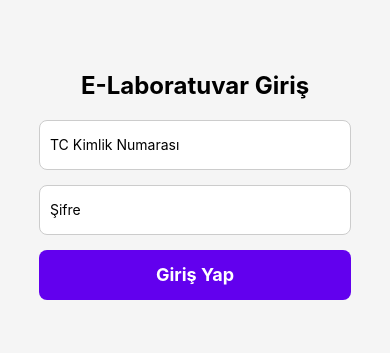
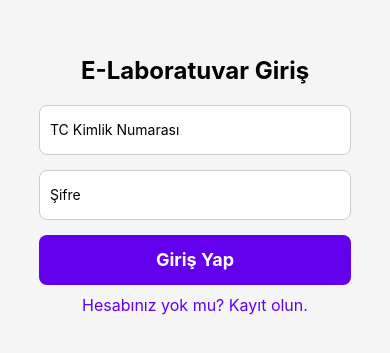
Before and after one commit to mertesermeral/E_Lab_System, a React Native app: screen /Login in a window 390 px wide. Shown: the part 237-590 px from the top of the page. Built offline with nearby package versions, Linux system fonts and the light colour scheme.

Commit message:
kayıtekranıFirebase

```diff
--- a/LoginScreen.js
+++ b/LoginScreen.js
@@ -1,4 +1,3 @@
-// LoginScreen.js
 import React, { useState } from "react";
 import {
   View,
@@ -8,17 +7,17 @@ import {
   StyleSheet,
   Alert,
 } from "react-native";
-import { signInWithEmailAndPassword } from "firebase/auth";
+import { signInWithEmailAndPassword, createUserWithEmailAndPassword } from "firebase/auth";
 import { auth } from "./firebase";
 
 const LoginScreen = () => {
   const [tc, setTc] = useState("");
   const [password, setPassword] = useState("");
+  const [isRegistering, setIsRegistering] = useState(false); // Kayıt yapılıp yapılmadığını kontrol eden durum
 
   const handleLogin = async () => {
     try {
-      // TC kimlik numarasını email formatına çeviriyoruz
-      const email = `${tc}@elab.com`;
+      const email = `${tc}@elab.com`; // TC kimlik numarasını email formatına çeviriyoruz
       await signInWithEmailAndPassword(auth, email, password);
       Alert.alert("Başarılı", "Giriş başarılı!");
     } catch (error) {
@@ -27,9 +26,21 @@ const LoginScreen = () => {
     }
   };
 
+  const handleRegister = async () => {
+    try {
+      const email = `${tc}@elab.com`; // TC kimlik numarasını email formatına çeviriyoruz
+      await createUserWithEmailAndPassword(auth, email, password);
+      Alert.alert("Başarılı", "Kayıt başarılı!");
+      setIsRegistering(false); // Kayıt işlemi sonrası giriş ekranına dön
+    } catch (error) {
+      console.error("Hata:", error);
+      Alert.alert("Hata", "Kayıt başarısız! Lütfen bilgilerinizi kontrol edin.");
+    }
+  };
+
   return (
     <View style={styles.container}>
-      <Text style={styles.title}>E-Laboratuvar Giriş</Text>
+      <Text style={styles.title}>{isRegistering ? "E-Laboratuvar Kayıt" : "E-Laboratuvar Giriş"}</Text>
       <TextInput
         style={styles.input}
         placeholder="TC Kimlik Numarası"
@@ -44,8 +55,16 @@ const LoginScreen = () => {
         value={password}
         onChangeText={setPassword}
       />
-      <TouchableOpacity style={styles.button} onPress={handleLogin}>
-        <Text style={styles.buttonText}>Giriş Yap</Text>
+      <TouchableOpacity style={styles.button} onPress={isRegistering ? handleRegister : handleLogin}>
+        <Text style={styles.buttonText}>{isRegistering ? "Kayıt Ol" : "Giriş Yap"}</Text>
+      </TouchableOpacity>
+      <TouchableOpacity
+        style={styles.switchButton}
+        onPress={() => setIsRegistering(!isRegistering)} // Kayıt ve giriş ekranı arasında geçiş yapar
+      >
+        <Text style={styles.switchButtonText}>
+          {isRegistering ? "Zaten bir hesabınız var mı? Giriş yapın." : "Hesabınız yok mu? Kayıt olun."}
+        </Text>
       </TouchableOpacity>
     </View>
   );
@@ -86,6 +105,13 @@ const styles = StyleSheet.create({
     fontSize: 18,
     fontWeight: "bold",
   },
+  switchButton: {
+    marginTop: 10,
+  },
+  switchButtonText: {
+    color: "#6200ee",
+    fontSize: 16,
+  },
 });
 
 export default LoginScreen;
```
